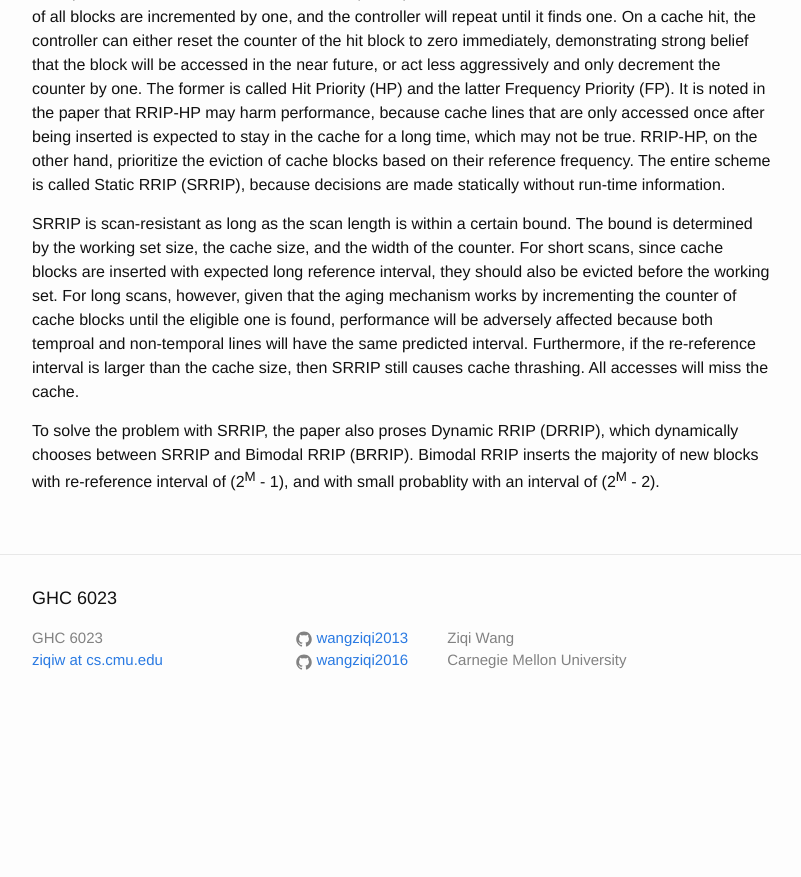
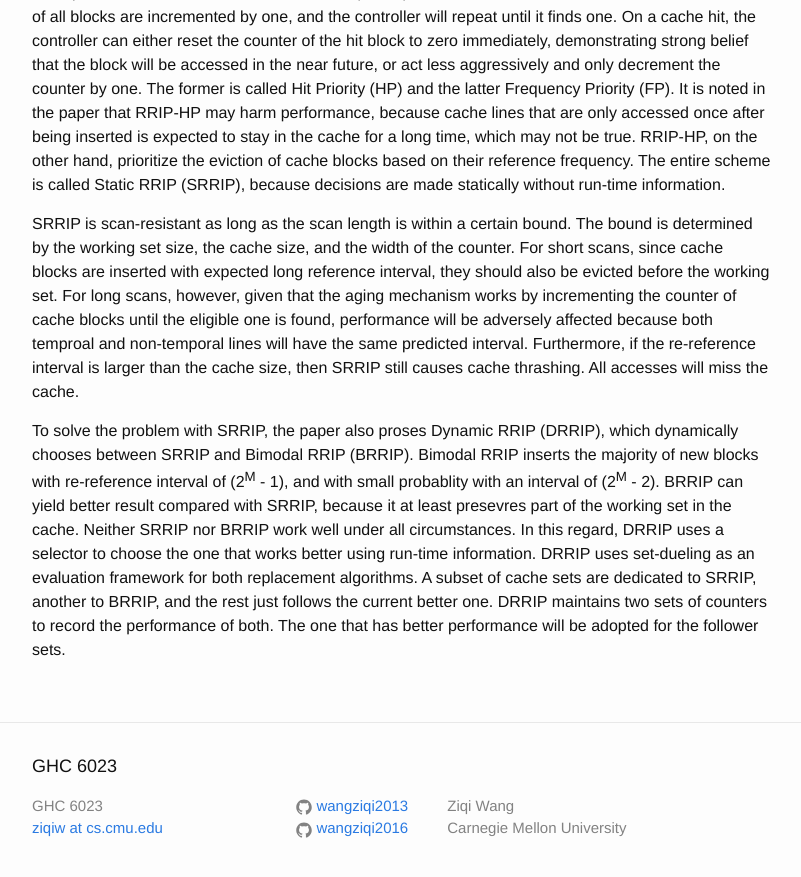
Before and after one commit to wangziqi2013/wangziqi2013.github.io, a Jekyll site: the page built from _posts/2018-06-19-RRIP.markdown, in a window 1280 px wide and 900 px high, scrolled down 1244 px. Shown: the top 877 px of the window, without its empty margins (238-1039 px from the left). Built offline with Jekyll 4.4.1, drawn with Linux system fonts in a browser that asks for light colours; before the commit the page ends 1976 px from its top, so only the background shows below that.

Commit message:
Adding DRRIP

```diff
--- a/_posts/2018-06-19-RRIP.markdown
+++ b/_posts/2018-06-19-RRIP.markdown
@@ -64,4 +64,9 @@ miss the cache.
 
 To solve the problem with SRRIP, the paper also proses Dynamic RRIP (DRRIP), which dynamically chooses between SRRIP and
 Bimodal RRIP (BRRIP). Bimodal RRIP inserts the majority of new blocks with re-reference interval of (2<sup>M</sup> - 1),
-and with small probablity with an interval of (2<sup>M</sup> - 2).
+and with small probablity with an interval of (2<sup>M</sup> - 2). BRRIP can yield better result compared with SRRIP,
+because it at least presevres part of the working set in the cache. Neither SRRIP nor BRRIP work well under all
+circumstances. In this regard, DRRIP uses a selector to choose the one that works better using run-time information.
+DRRIP uses set-dueling as an evaluation framework for both replacement algorithms. A subset of cache sets are dedicated
+to SRRIP, another to BRRIP, and the rest just follows the current better one. DRRIP maintains two sets of counters to
+record the performance of both. The one that has better performance will be adopted for the follower sets.
```
